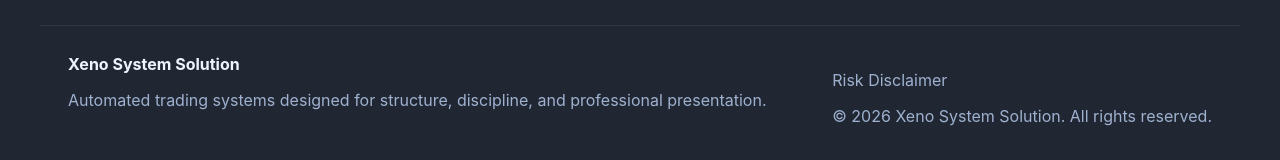
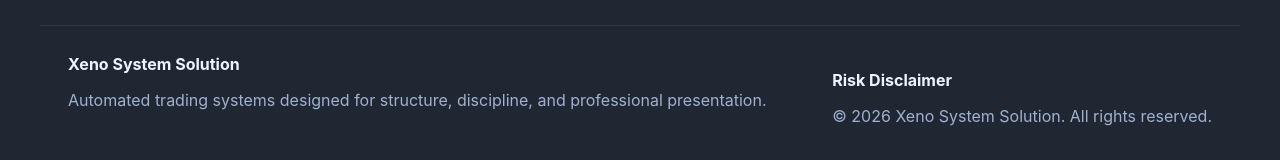
Before and after one commit to giovannimaccioni1989-byte/xeno-system-solution, a React (Vite) app: page / in a window 1280 px wide. Shown: the part 5219-5379 px from the top of the page. Built offline with nearby package versions, Linux system fonts and the light colour scheme.

Commit message:
Update styles.css

```diff
--- a/src/styles.css
+++ b/src/styles.css
@@ -766,3 +766,13 @@ body {
   margin-bottom: 18px;
   color: var(--muted);
 }
+.footer-note a {
+  color: var(--text);
+  font-weight: 700;
+  font-size: 1rem;
+  text-decoration: none;
+}
+
+.footer-note a:hover {
+  color: var(--accent);
+}
```
